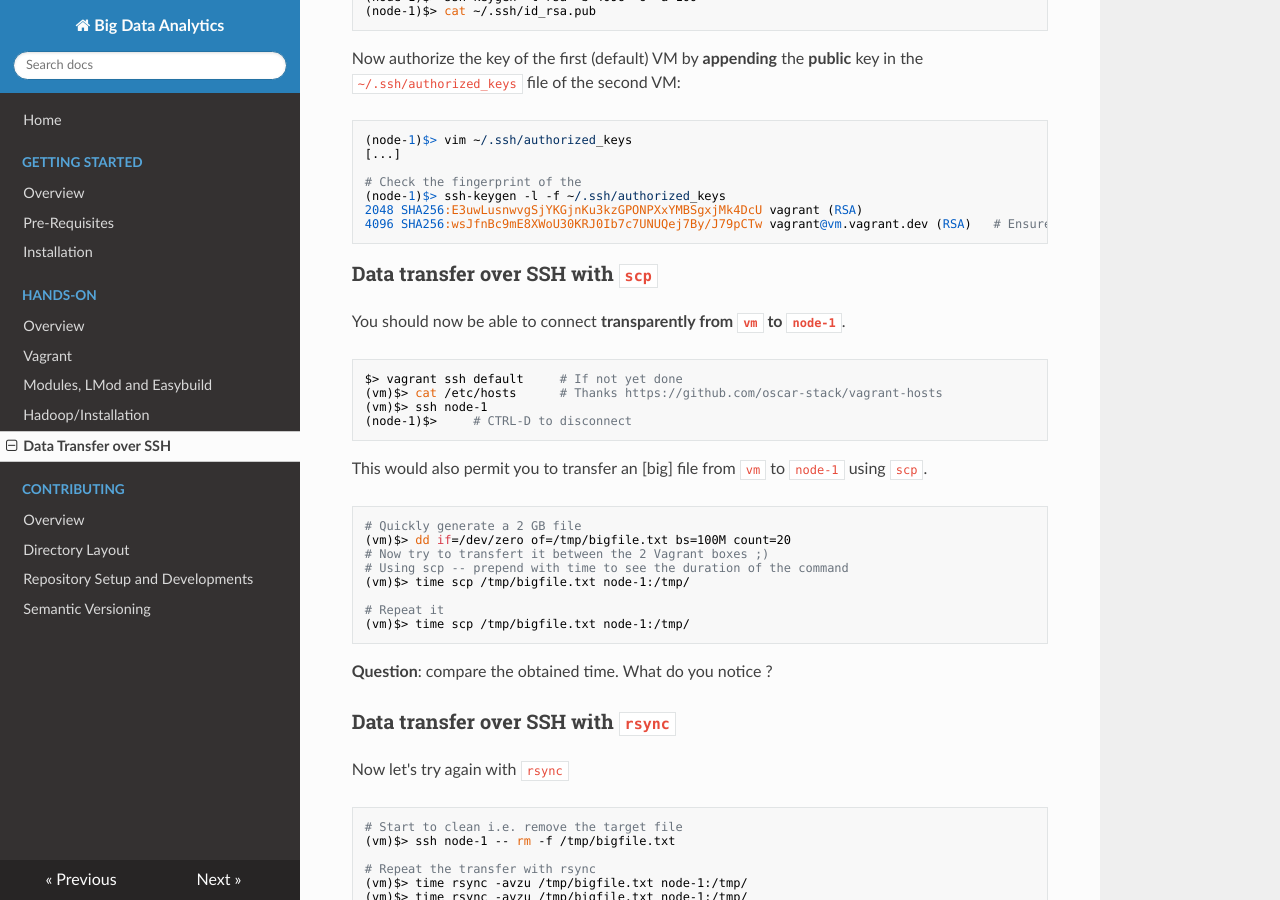
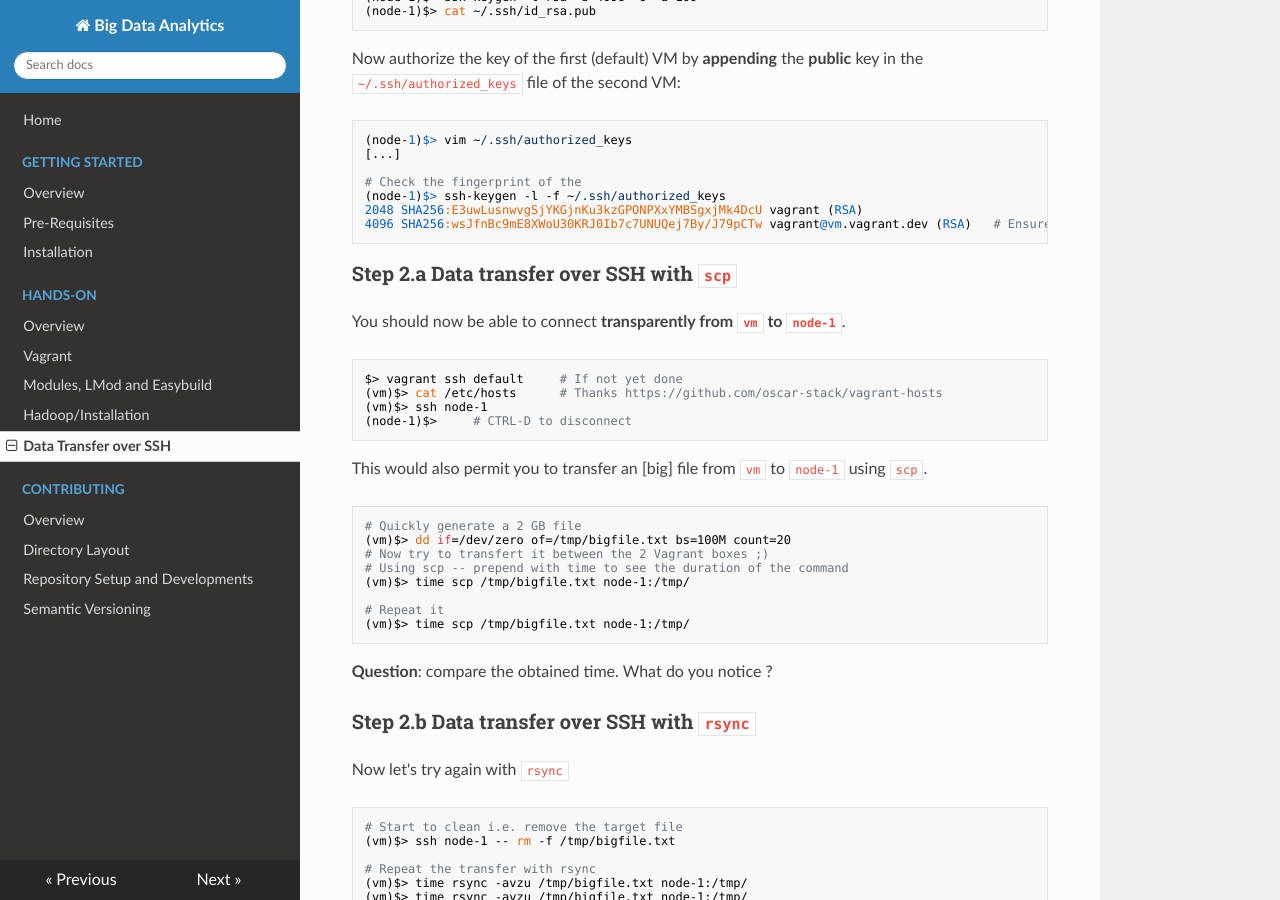
Before and after one commit to Falkor/tutorials-BD-ML, an MkDocs documentation site: the page built from docs/hands-on/data-transfer.md, in a window 1280 px wide and 900 px high, scrolled down 1990 px. Built offline with MkDocs 1.6.1, drawn with Linux system fonts in a browser that asks for light colours; nearby versions of some CDN libraries; old or Windows-style settings are respelled for this version of MkDocs; some of the changed text lies outside the part shown.

Commit message:
complete step view
Signed-off-by: Sebastien Varrette <Sebastien.Varrette@uni.lu>

````diff
--- a/docs/hands-on/data-transfer.md
+++ b/docs/hands-on/data-transfer.md
@@ -37,7 +37,7 @@
 ![SSH key management](https://hpc.uni.lu/images/docssh/schema.png)
 
 
-### SSH Key generation
+### Step 1. SSH Key generation
 
 In order to be able to transparently connect between the VMS, you'll first need to generate the key pairs on each VMs
 
@@ -97,7 +97,7 @@
 4096 SHA256:wsJfnBc9mE8XWoU30KRJ0Ib7c7UNUQej7By/J79pCTw vagrant@vm.vagrant.dev (RSA)   # Ensure this matches the expected fingerprint
 ```
 
-### Data transfer over SSH with `scp`
+### Step 2.a Data transfer over SSH with `scp`
 
 You should now be able to connect **transparently from `vm` to `node-1`**.
 
@@ -123,7 +123,7 @@
 
 **Question**: compare the obtained time. What do you notice ?
 
-### Data transfer over SSH with `rsync`
+### Step 2.b Data transfer over SSH with `rsync`
 
 Now let's try again with `rsync`
 
````
